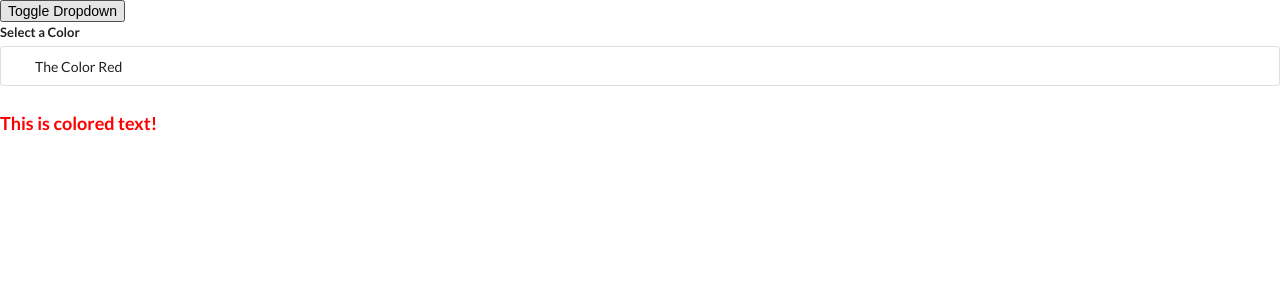
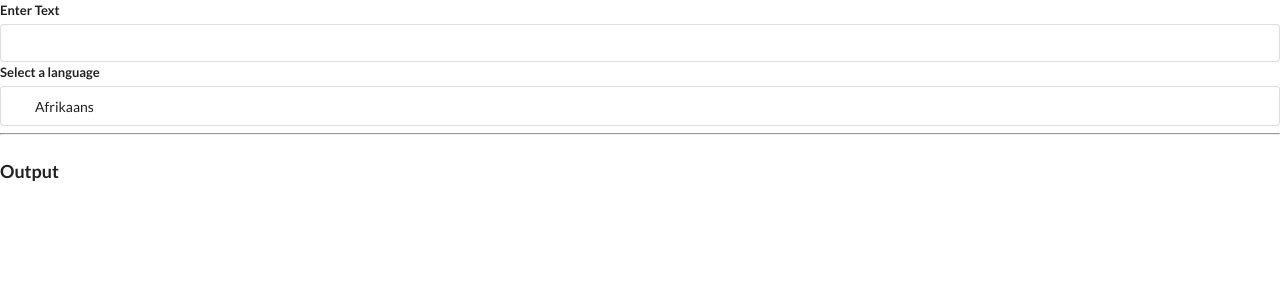
Before and after one commit to Michael-McFaddin/widgets, a React (Create React App) app: page / in a window 1280 px wide. Shown: the top 300 px of the page. Built offline with nearby package versions, Linux system fonts and the light colour scheme; no server answers.

Commit message:
finished convert and translate components with connection to google translate api

```diff
--- a/src/App.js
+++ b/src/App.js
@@ -1,7 +1,8 @@
 import React, { useState } from 'react';
 // import Accordion from './components/Accordion';
 // import Search from './components/Search';
-import Dropdown from './components/Dropdown';
+// import Dropdown from './components/Dropdown';
+import Translate from './components/Translate';
 
 // const items = [
 //   {
@@ -18,36 +19,37 @@
 //   }
 // ];
 
-const options = [
-  {
-    label: 'The Color Red',
-    value: 'red'
-  },
-  {
-    label: 'The Color Green',
-    value: 'green'
-  },{
-    label: 'A Shade of Blue',
-    value: 'blue'
-  }
-];
+// const options = [
+//   {
+//     label: 'The Color Red',
+//     value: 'red'
+//   },
+//   {
+//     label: 'The Color Green',
+//     value: 'green'
+//   },{
+//     label: 'A Shade of Blue',
+//     value: 'blue'
+//   }
+// ];
 
 const App = () => {
-  const [selected, setSelected] = useState(options[0]);
-  const [showDropdown, setShowDropdown] = useState(true);
+  // const [selected, setSelected] = useState(options[0]);
+  // const [showDropdown, setShowDropdown] = useState(true);
 
   return (
     <div>
       {/* <Accordion items={items} /> */}
       {/* <Search /> */}
-      <button onClick={() => setShowDropdown(!showDropdown)}>Toggle Dropdown</button>
-      {showDropdown ?
+      {/* <button onClick={() => setShowDropdown(!showDropdown)}>Toggle Dropdown</button> */}
+      {/* {showDropdown ?
         <Dropdown
           selected={selected}
           options={options}
           onSelectedChange={setSelected}
         /> : null
-      }
+      } */}
+      <Translate />
 
     </div>
   );
--- /dev/null
+++ b/src/components/Convert.js
@@ -0,0 +1,43 @@
+import React, { useState, useEffect } from 'react';
+import axios from 'axios';
+
+const Convert = ({ language, text }) => {
+  const [translated, setTranslated] = useState('');
+  const [debouncedText, setDebouncedText] = useState(text);
+
+  useEffect(() => {
+    const timerId = setTimeout(() => {
+      setDebouncedText(text);
+    }, 1000);
+    return () => {
+      clearTimeout(timerId);
+    }
+  }, [text]);
+
+  useEffect(() => {
+    const doTranslation = async () => {
+      const { data } = await axios.post(
+        'https://translation.googleapis.com/language/translate/v2',
+        {},
+        {
+          params: {
+            q: debouncedText,
+            target: language.value,
+            key: 'AIzaSyCHUCmpR7cT_yDFHC98CZJy2LTms-IwDlM'
+          }
+        }
+      );
+      setTranslated(data.data.translations[0].translatedText);
+    };
+    // console.log('New language or text')
+    doTranslation();
+  }, [language, debouncedText]);
+
+  return (
+    <div>
+      <h1 className="ui header"> {translated}</h1>
+    </div>
+  );
+};
+
+export default Convert;
--- a/src/components/Dropdown.js
+++ b/src/components/Dropdown.js
@@ -1,6 +1,6 @@
 import React, { useState, useEffect, useRef } from 'react';
 
-const Dropdown = ({ options, selected, onSelectedChange }) => {
+const Dropdown = ({ options, selected, onSelectedChange, label }) => {
   const [open, setOpen] = useState(false);
   const ref = useRef();
 
@@ -41,7 +41,7 @@
     <div>
       <div ref={ref} className="ui form">
         <div className="field">
-          <label className="label">Select a Color</label>
+          <label className="label">{label}</label>
           <div
             onClick={() => setOpen(!open)}
             className={`ui selection dropdown ${open ? 'visible active' : ''}`}
@@ -54,7 +54,7 @@
           </div>
         </div>
       </div>
-      <h3 style={{ color: `${selected.value}`}}>This is colored text!</h3>
+      {/* <h3 style={{ color: `${selected.value}`}}>This is colored text!</h3> */}
     </div>
   );
 }
--- /dev/null
+++ b/src/components/Translate.js
@@ -0,0 +1,50 @@
+// AIzaSyCHUCmpR7cT_yDFHC98CZJy2LTms-IwDlM
+import React, { useState } from 'react';
+import Dropdown from './Dropdown';
+import Convert from './Convert';
+
+const options = [
+  {
+    label: 'Afrikaans',
+    value: 'af'
+  },
+  {
+    label: 'Arabic',
+    value: 'ar'
+  },
+  {
+    label: 'Hindi',
+    value: 'hi'
+  }
+];
+
+const Translate = () => {
+  const [language, setLanguage] = useState(options[0]);
+  const [text, setText] = useState('');
+
+  return (
+    <div>
+      <div className="ui form">
+        <div className="field">
+          <label>Enter Text</label>
+          <input
+            value={text}
+            onChange={(e) => setText(e.target.value)}
+          />
+        </div>
+      </div>
+
+      <Dropdown
+        label="Select a language"
+        options={options}
+        selected={language}
+        onSelectedChange={setLanguage}
+      />
+      <hr />
+      <h3 className="ui header">Output</h3>
+      <Convert text={text} language={language} />
+    </div>
+  );
+};
+
+export default Translate;
```
Also changed, not shown: 2 other files (tests, documents, lock files or other folders).
